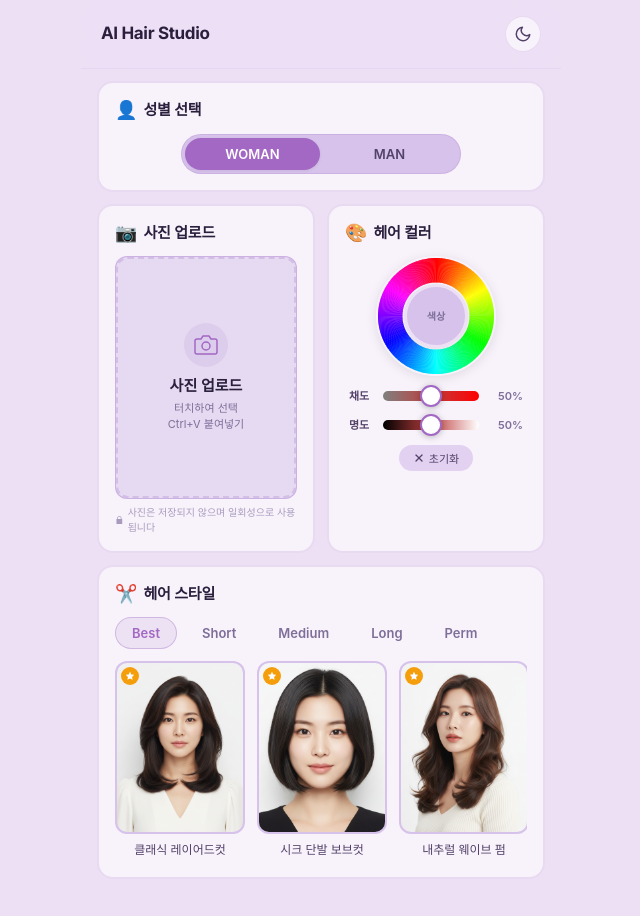
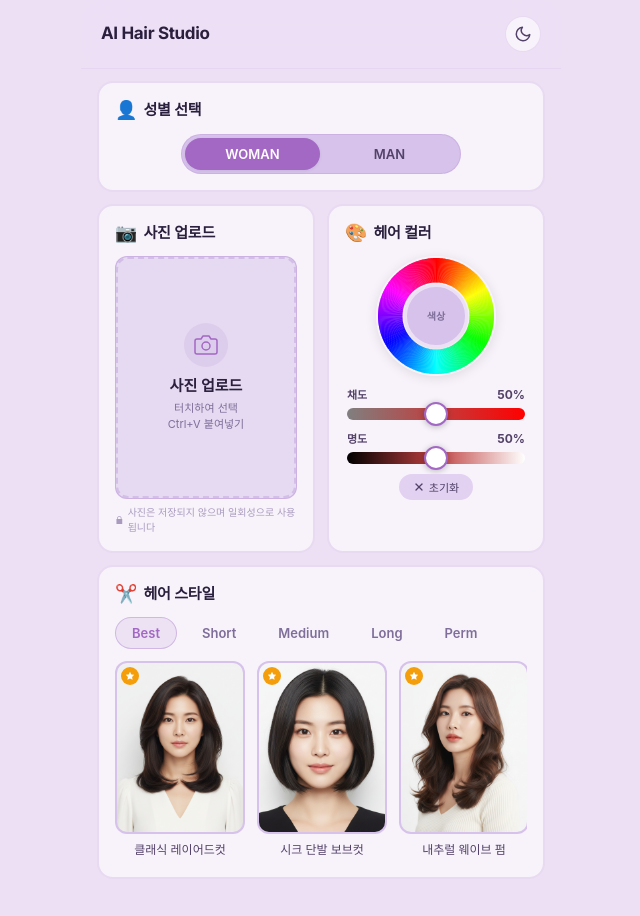
Before and after one commit to ldg001108-prog/hair-salon-app, a Next.js app: page /salon/1 in a window 1280 px wide. Shown: the top 916 px of the page, without its empty margins (319-959 px from the left). Built offline with nearby package versions, Linux system fonts and the light colour scheme; a web font is replaced by a local one.

Commit message:
style: 채도/명도 슬라이더 레이아웃 개선 - 라벨 위로, 바 풀너비

```diff
--- a/src/components/ColorWheel/ColorWheel.module.css
+++ b/src/components/ColorWheel/ColorWheel.module.css
@@ -2,7 +2,7 @@
     display: flex;
     flex-direction: column;
     align-items: center;
-    gap: 12px;
+    gap: 10px;
     width: 100%;
 }
 
@@ -45,38 +45,43 @@
     letter-spacing: 0.3px;
 }
 
-/* 슬라이더 행 — 길고 굵게 (모바일 터치 최적화) */
+/* 슬라이더 행 — 세로 레이아웃으로 변경 (라벨 위, 바 아래) */
 .sliderRow {
     display: flex;
+    flex-direction: column;
+    gap: 4px;
+    width: 100%;
+    padding: 0 2px;
+}
+
+/* 라벨 + 퍼센트를 한 줄에 좌우 배치 */
+.sliderHeader {
+    display: flex;
+    justify-content: space-between;
     align-items: center;
-    gap: 8px;
     width: 100%;
-    padding: 0 4px;
 }
 
 .sliderLabel {
     font-size: 11px;
     font-weight: 600;
     color: var(--text-secondary);
-    min-width: 26px;
-    flex-shrink: 0;
 }
 
 .slider {
-    flex: 1;
-    min-width: 0;
-    height: 10px;
+    width: 100%;
+    height: 12px;
     -webkit-appearance: none;
     appearance: none;
-    border-radius: 5px;
+    border-radius: 6px;
     outline: none;
     cursor: pointer;
 }
 
 .slider::-webkit-slider-thumb {
     -webkit-appearance: none;
-    width: 22px;
-    height: 22px;
+    width: 24px;
+    height: 24px;
     border-radius: 50%;
     background: #fff;
     border: 2.5px solid var(--accent);
@@ -85,8 +90,8 @@
 }
 
 .slider::-moz-range-thumb {
-    width: 22px;
-    height: 22px;
+    width: 24px;
+    height: 24px;
     border-radius: 50%;
     background: #fff;
     border: 2.5px solid var(--accent);
@@ -95,12 +100,9 @@
 }
 
 .sliderValue {
-    font-size: 11px;
-    font-weight: 600;
-    color: var(--text-tertiary);
-    min-width: 36px;
-    text-align: right;
-    flex-shrink: 0;
+    font-size: 12px;
+    font-weight: 700;
+    color: var(--text-secondary);
 }
 
 /* 리셋 버튼 */
--- a/src/components/ColorWheel/ColorWheel.tsx
+++ b/src/components/ColorWheel/ColorWheel.tsx
@@ -187,7 +187,10 @@ export default function ColorWheel({ selectedColor, onColorSelect, size = 150 }:
 
             {/* 채도 슬라이더 */}
             <div className={styles.sliderRow}>
-                <label className={styles.sliderLabel}>채도</label>
+                <div className={styles.sliderHeader}>
+                    <label className={styles.sliderLabel}>채도</label>
+                    <span className={styles.sliderValue}>{saturation}%</span>
+                </div>
                 <input
                     type="range"
                     min="0"
@@ -199,12 +202,14 @@ export default function ColorWheel({ selectedColor, onColorSelect, size = 150 }:
                         background: `linear-gradient(90deg, hsl(${selectedHue ?? 0},0%,${lightness}%), hsl(${selectedHue ?? 0},100%,${lightness}%))`
                     }}
                 />
-                <span className={styles.sliderValue}>{saturation}%</span>
             </div>
 
             {/* 명도 슬라이더 */}
             <div className={styles.sliderRow}>
-                <label className={styles.sliderLabel}>명도</label>
+                <div className={styles.sliderHeader}>
+                    <label className={styles.sliderLabel}>명도</label>
+                    <span className={styles.sliderValue}>{lightness}%</span>
+                </div>
                 <input
                     type="range"
                     min="0"
@@ -216,7 +221,6 @@ export default function ColorWheel({ selectedColor, onColorSelect, size = 150 }:
                         background: `linear-gradient(90deg, #000, hsl(${selectedHue ?? 0},${saturation}%,50%), #fff)`
                     }}
                 />
-                <span className={styles.sliderValue}>{lightness}%</span>
             </div>
 
             {/* 리셋 버튼 */}
```
